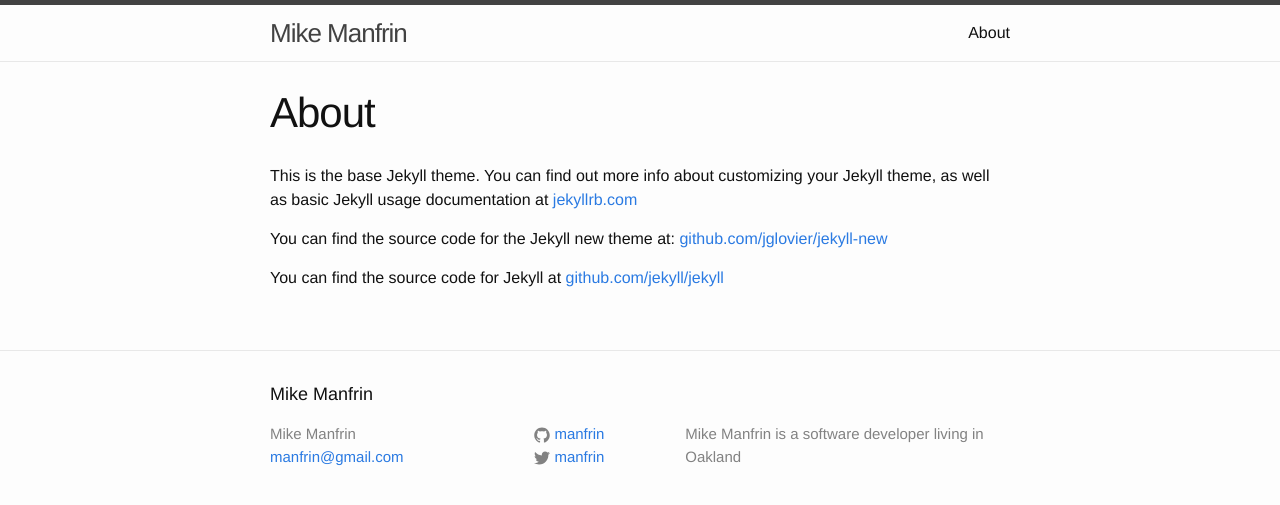
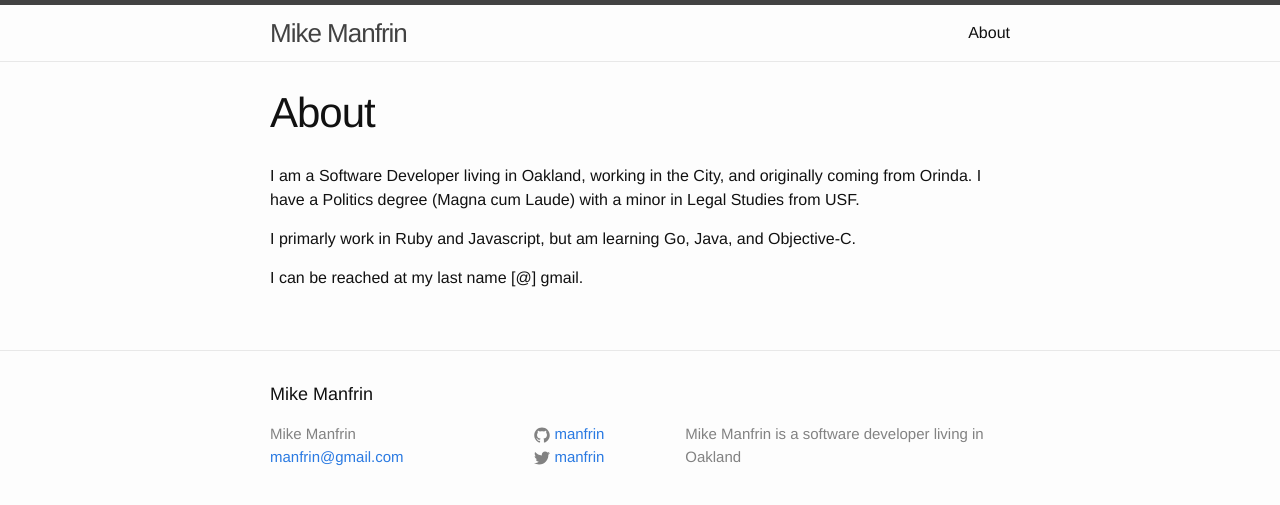
Before and after one commit to manfrin/manfrin.github.io, a Jekyll site: the page built from about.md, in a window 1280 px wide. Shown: the top 505 px of the page. Built offline with Jekyll 4.4.1, drawn with Linux system fonts in a browser that asks for light colours.

Commit message:
Fixing about page.

```diff
--- a/about.md
+++ b/about.md
@@ -4,8 +4,8 @@ title: About
 permalink: /about/
 ---
 
-This is the base Jekyll theme. You can find out more info about customizing your Jekyll theme, as well as basic Jekyll usage documentation at [jekyllrb.com](http://jekyllrb.com/)
+I am a Software Developer living in Oakland, working in the City, and originally coming from Orinda. I have a Politics degree (Magna cum Laude) with a minor in Legal Studies from USF.
 
-You can find the source code for the Jekyll new theme at: [github.com/jglovier/jekyll-new](https://github.com/jglovier/jekyll-new)
+I primarly work in Ruby and Javascript, but am learning Go, Java, and Objective-C.
 
-You can find the source code for Jekyll at [github.com/jekyll/jekyll](https://github.com/jekyll/jekyll)
+I can be reached at my last name [@] gmail.
```
